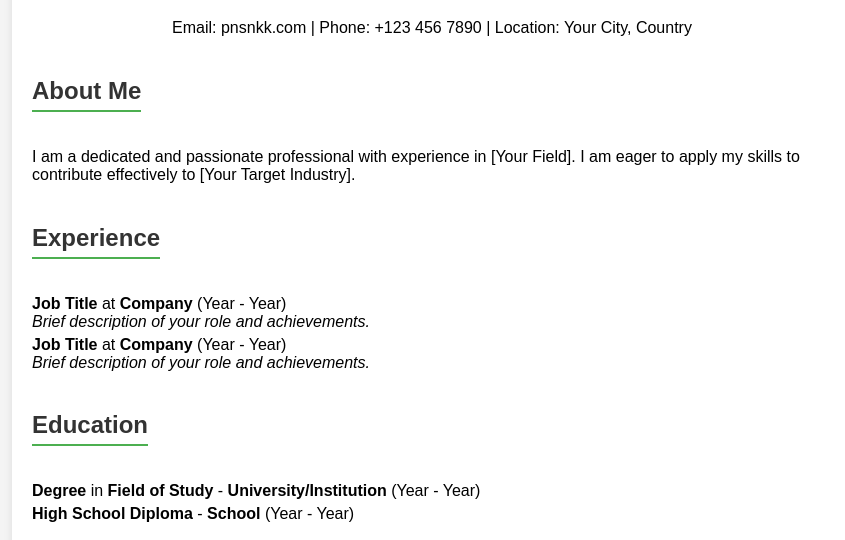
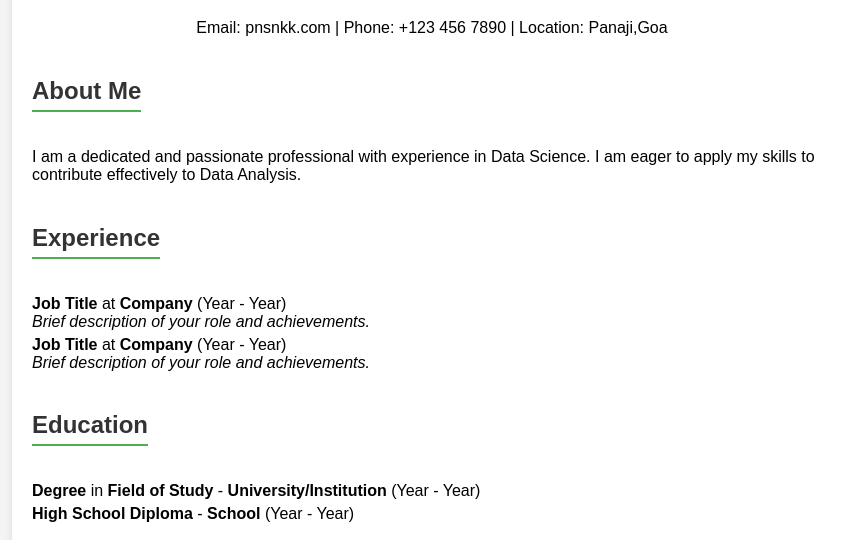
Before and after one commit to pnsnk2410/frontpage_repo, a plain HTML site: page index.html in a window 1280 px wide. Shown: the part 205-745 px from the top of the page, without its empty margins (208-1053 px from the left). Drawn offline with Linux system fonts and the light colour scheme.

Commit message:
Update index.html

```diff
--- a/index.html
+++ b/index.html
@@ -63,13 +63,13 @@
         <div class="header">
             <img src="profile.jpg" alt="Profile Picture">
             <h1>Pavan Sannaik</h1>
-            <p>Email: pnsnkk.com | Phone: +123 456 7890 | Location: Your City, Country</p>
+            <p>Email: pnsnkk.com | Phone: +123 456 7890 | Location: Panaji,Goa</p>
         </div>
 
         <!-- About Section -->
         <div class="section">
             <h2>About Me</h2>
-            <p>I am a dedicated and passionate professional with experience in [Your Field]. I am eager to apply my skills to contribute effectively to [Your Target Industry].</p>
+            <p>I am a dedicated and passionate professional with experience in Data Science. I am eager to apply my skills to contribute effectively to Data Analysis.</p>
         </div>
 
         <!-- Experience Section -->
```
